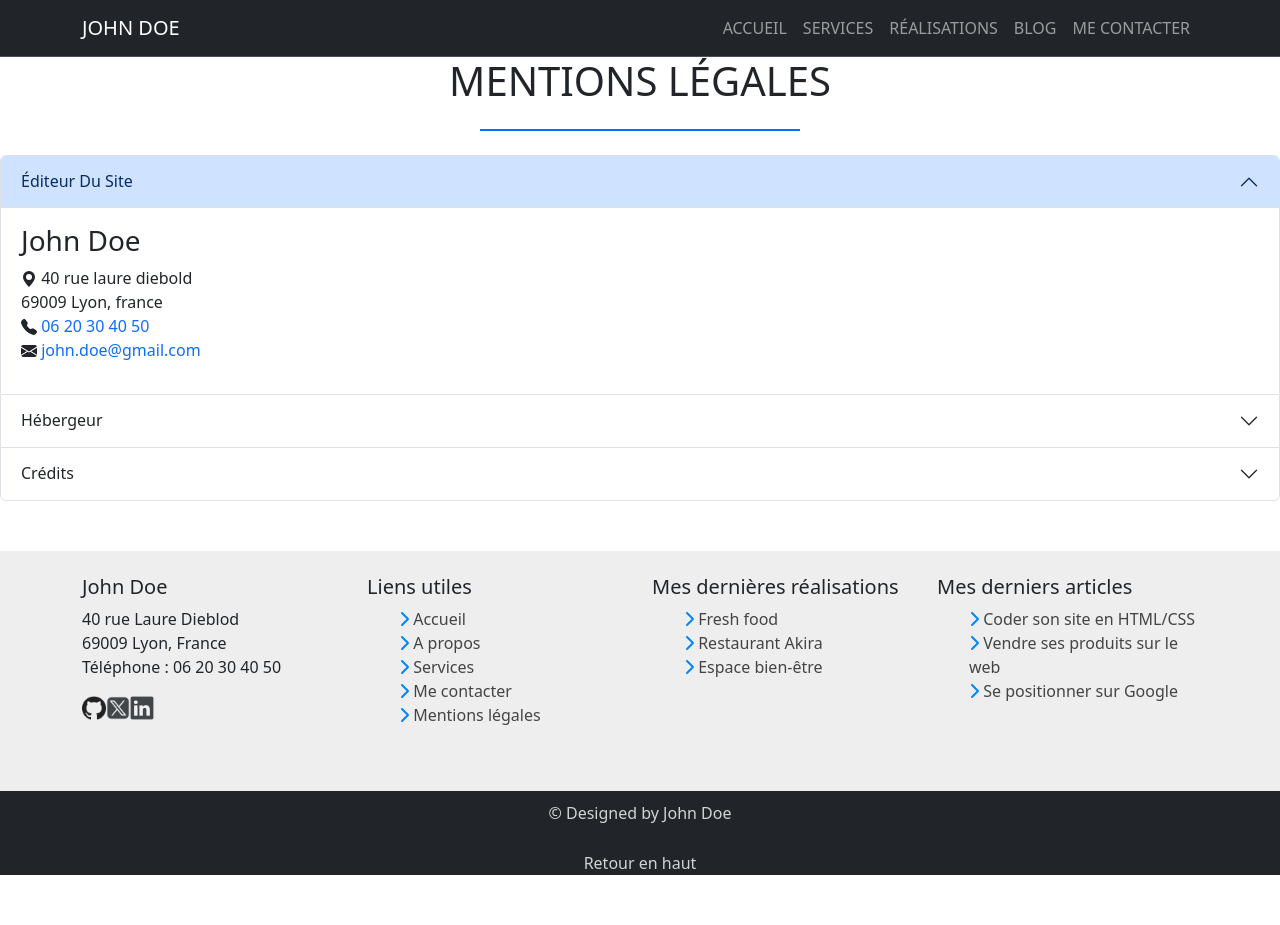
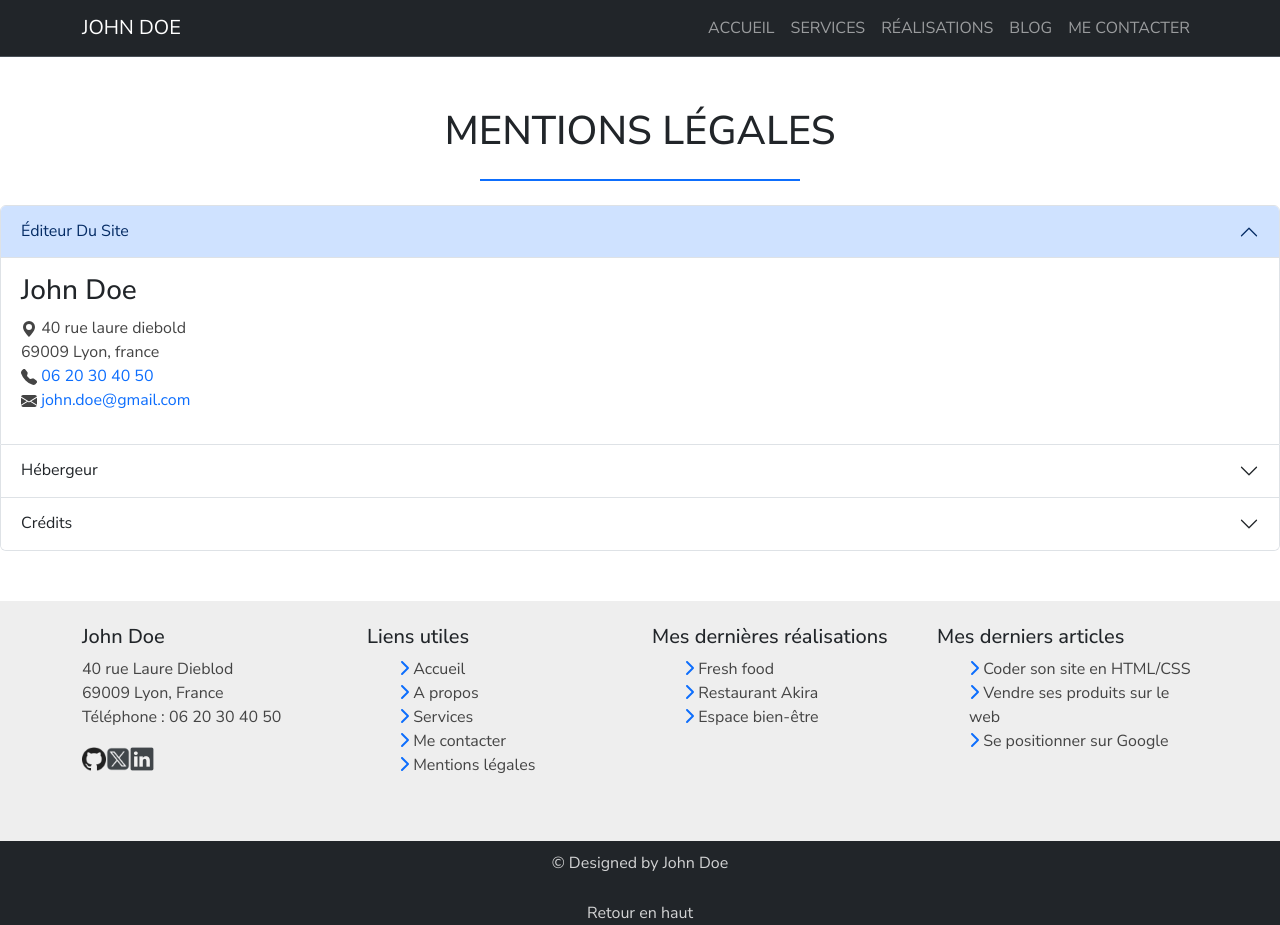
Before and after one commit to Papinte/cv-react, a React (Create React App) app: page /Mention in a window 1280 px wide. Before the commit the page ends 875 px from the top, so only its background shows below. Built offline with nearby package versions, Linux system fonts and the light colour scheme.

Commit message:
finition

```diff
--- a/src/index.css
+++ b/src/index.css
@@ -6,7 +6,20 @@ body {
   font-family: 'Nunito Sans', sans-serif;
   background-color: #EEE;
 }
-
 code {
   font-family: 'Nunito Sans', sans-serif;
 }
+h1, h2, h3, h4, h5, h6{
+  font-family: 'Nunito Sans', sans-serif;
+  font-weight: 600;
+  color: #1e1e1e;
+}
+strong{
+  font-family: 'Nunito Sans', sans-serif;
+  color: #000000;
+}
+li, p, a, address{
+  font-family: 'Nunito Sans', sans-serif;
+  font-weight: 400;
+  color: #444;
+}
--- a/src/pages/Footer/Footer.jsx
+++ b/src/pages/Footer/Footer.jsx
@@ -1,8 +1,8 @@
 import "./Footer.css";
 import { NavLink } from "react-router-dom";
 import { useEffect } from "react";
-import { FontAwesomeIcon } from '@fortawesome/react-fontawesome';
-import { faChevronRight } from '@fortawesome/free-solid-svg-icons';
+import { FontAwesomeIcon } from "@fortawesome/react-fontawesome";
+import { faChevronRight } from "@fortawesome/free-solid-svg-icons";
 
 const Footer = () => {
   useEffect(() => {
@@ -73,27 +73,47 @@ const Footer = () => {
             <ul>
               <li>
                 <NavLink className="link-style" to="/">
-                <FontAwesomeIcon icon={faChevronRight} style={{color: "#0084ff",}} /> Accueil
+                  <FontAwesomeIcon
+                    icon={faChevronRight}
+                    style={{ color: "#0d6efd" }}
+                  />{" "}
+                  Accueil
                 </NavLink>
               </li>
               <li>
                 <NavLink className="link-style" to="#about">
-                <FontAwesomeIcon icon={faChevronRight} style={{color: "#0084ff",}} /> A propos
+                  <FontAwesomeIcon
+                    icon={faChevronRight}
+                    style={{ color: "#0d6efd" }}
+                  />{" "}
+                  A propos
                 </NavLink>
               </li>
               <li>
                 <NavLink className="link-style" to="/Service">
-                <FontAwesomeIcon icon={faChevronRight} style={{color: "#0084ff",}} /> Services
+                  <FontAwesomeIcon
+                    icon={faChevronRight}
+                    style={{ color: "#0d6efd" }}
+                  />{" "}
+                  Services
                 </NavLink>
               </li>
               <li>
                 <NavLink className="link-style" to="/Contact">
-                <FontAwesomeIcon icon={faChevronRight} style={{color: "#0084ff",}} /> Me contacter
+                  <FontAwesomeIcon
+                    icon={faChevronRight}
+                    style={{ color: "#0d6efd" }}
+                  />{" "}
+                  Me contacter
                 </NavLink>
               </li>
               <li>
                 <NavLink className="link-style" to="/Mention">
-                <FontAwesomeIcon icon={faChevronRight} style={{color: "#0084ff",}} /> Mentions légales
+                  <FontAwesomeIcon
+                    icon={faChevronRight}
+                    style={{ color: "#0d6efd" }}
+                  />{" "}
+                  Mentions légales
                 </NavLink>
               </li>
             </ul>
@@ -103,17 +123,29 @@ const Footer = () => {
             <ul>
               <li>
                 <NavLink className="link-style" to="/Realisation">
-                <FontAwesomeIcon icon={faChevronRight} style={{color: "#0084ff",}} /> Fresh food
+                  <FontAwesomeIcon
+                    icon={faChevronRight}
+                    style={{ color: "#0d6efd" }}
+                  />{" "}
+                  Fresh food
                 </NavLink>
               </li>
               <li>
                 <NavLink className="link-style" to="/Realisation">
-                <FontAwesomeIcon icon={faChevronRight} style={{color: "#0084ff",}} /> Restaurant Akira
+                  <FontAwesomeIcon
+                    icon={faChevronRight}
+                    style={{ color: "#0d6efd" }}
+                  />{" "}
+                  Restaurant Akira
                 </NavLink>
               </li>
               <li>
                 <NavLink className="link-style" to="/Realisation">
-                <FontAwesomeIcon icon={faChevronRight} style={{color: "#0084ff",}} /> Espace bien-être
+                  <FontAwesomeIcon
+                    icon={faChevronRight}
+                    style={{ color: "#0d6efd" }}
+                  />{" "}
+                  Espace bien-être
                 </NavLink>
               </li>
             </ul>
@@ -123,18 +155,29 @@ const Footer = () => {
             <ul>
               <li>
                 <NavLink className="link-style" to="/Blog">
-                <FontAwesomeIcon icon={faChevronRight} style={{color: "#0084ff",}} /> Coder son site en HTML/CSS
+                  <FontAwesomeIcon
+                    icon={faChevronRight}
+                    style={{ color: "#0d6efd" }}
+                  />{" "}
+                  Coder son site en HTML/CSS
                 </NavLink>
               </li>
               <li>
                 <NavLink className="link-style" to="/Blog">
-                <FontAwesomeIcon icon={faChevronRight} style={{color: "#0084ff",}} /> Vendre ses produits sur le
-                  web
+                  <FontAwesomeIcon
+                    icon={faChevronRight}
+                    style={{ color: "#0d6efd" }}
+                  />{" "}
+                  Vendre ses produits sur le web
                 </NavLink>
               </li>
               <li>
                 <NavLink className="link-style" to="/Blog">
-                <FontAwesomeIcon icon={faChevronRight} style={{color: "#0084ff",}} /> Se positionner sur Google
+                  <FontAwesomeIcon
+                    icon={faChevronRight}
+                    style={{ color: "#0d6efd" }}
+                  />{" "}
+                  Se positionner sur Google
                 </NavLink>
               </li>
             </ul>
@@ -143,7 +186,9 @@ const Footer = () => {
       </div>
       <div className="card-footer bg-dark text-body-secondary">
         <p className="copyright text-center">© Designed by John Doe</p>
-        <a href="#top" className="button-back">Retour en haut</a>
+        <a href="#top" className="button-back">
+          Retour en haut
+        </a>
       </div>
     </footer>
   );
--- /dev/null
+++ b/src/pages/header/Header.css
@@ -0,0 +1,3 @@
+.header-text{
+    margin-top: 50px;
+}
--- a/src/pages/home/Home.jsx
+++ b/src/pages/home/Home.jsx
@@ -1,8 +1,9 @@
+import "../../index.css";
 import "./Home.css";
 
 const Home = () => {
   return (
-    <div>
+    <body>
       <picture>
         <source media="(min-width: 1200px)" srcSet="/images/Home/hero-bg.jpg" />
         <source
@@ -127,7 +128,7 @@ const Home = () => {
           </div>
         </div>
       </div>
-    </div>
+    </body>
   );
 };
 
--- /dev/null
+++ b/src/pages/mention/Mention.css
@@ -0,0 +1,3 @@
+.mention{
+    margin-top: 50px;
+}
--- a/src/pages/mention/Mention.jsx
+++ b/src/pages/mention/Mention.jsx
@@ -1,8 +1,11 @@
+import "../../index.css";
+import "../mention/Mention.css";
+
 const Mention = () => {
   return (
-    <div>
+    <body>
       <div>
-        <h1 className="text-uppercase text-center">mentions légales</h1>
+        <h1 className="mention text-uppercase text-center">mentions légales</h1>
         <hr className="my-4 border-primary border-2 w-25 mx-auto opacity-100" />
       </div>
       <div class="accordion" id="accordionPanelsStayOpenExample">
@@ -51,7 +54,8 @@ const Mention = () => {
                     d="M1.885.511a1.745 1.745 0 0 1 2.61.163L6.29 2.98c.329.423.445.974.315 1.494l-.547 2.19a.68.68 0 0 0 .178.643l2.457 2.457a.68.68 0 0 0 .644.178l2.189-.547a1.75 1.75 0 0 1 1.494.315l2.306 1.794c.829.645.905 1.87.163 2.611l-1.034 1.034c-.74.74-1.846 1.065-2.877.702a18.6 18.6 0 0 1-7.01-4.42 18.6 18.6 0 0 1-4.42-7.009c-.362-1.03-.037-2.137.703-2.877z"
                   />
                 </svg>{" "}
-                <span class="text-primary">06 20 30 40 50</span><br />
+                <span class="text-primary">06 20 30 40 50</span>
+                <br />
                 <svg
                   xmlns="http://www.w3.org/2000/svg"
                   width="16"
@@ -62,7 +66,8 @@ const Mention = () => {
                 >
                   <path d="M.05 3.555A2 2 0 0 1 2 2h12a2 2 0 0 1 1.95 1.555L8 8.414zM0 4.697v7.104l5.803-3.558zM6.761 8.83l-6.57 4.027A2 2 0 0 0 2 14h12a2 2 0 0 0 1.808-1.144l-6.57-4.027L8 9.586zm3.436-.586L16 11.801V4.697z" />
                 </svg>{" "}
-                <span class="text-primary">john.doe@gmail.com</span><br />
+                <span class="text-primary">john.doe@gmail.com</span>
+                <br />
               </address>
             </div>
           </div>
@@ -98,7 +103,8 @@ const Mention = () => {
                   viewBox="0 0 16 16"
                 >
                   <path d="M0 8a8 8 0 1 1 16 0A8 8 0 0 1 0 8m7.5-6.923c-.67.204-1.335.82-1.887 1.855A8 8 0 0 0 5.145 4H7.5zM4.09 4a9.3 9.3 0 0 1 .64-1.539 7 7 0 0 1 .597-.933A7.03 7.03 0 0 0 2.255 4zm-.582 3.5c.03-.877.138-1.718.312-2.5H1.674a7 7 0 0 0-.656 2.5zM4.847 5a12.5 12.5 0 0 0-.338 2.5H7.5V5zM8.5 5v2.5h2.99a12.5 12.5 0 0 0-.337-2.5zM4.51 8.5a12.5 12.5 0 0 0 .337 2.5H7.5V8.5zm3.99 0V11h2.653c.187-.765.306-1.608.338-2.5zM5.145 12q.208.58.468 1.068c.552 1.035 1.218 1.65 1.887 1.855V12zm.182 2.472a7 7 0 0 1-.597-.933A9.3 9.3 0 0 1 4.09 12H2.255a7 7 0 0 0 3.072 2.472M3.82 11a13.7 13.7 0 0 1-.312-2.5h-2.49c.062.89.291 1.733.656 2.5zm6.853 3.472A7 7 0 0 0 13.745 12H11.91a9.3 9.3 0 0 1-.64 1.539 7 7 0 0 1-.597.933M8.5 12v2.923c.67-.204 1.335-.82 1.887-1.855q.26-.487.468-1.068zm3.68-1h2.146c.365-.767.594-1.61.656-2.5h-2.49a13.7 13.7 0 0 1-.312 2.5m2.802-3.5a7 7 0 0 0-.656-2.5H12.18c.174.782.282 1.623.312 2.5zM11.27 2.461c.247.464.462.98.64 1.539h1.835a7 7 0 0 0-3.072-2.472c.218.284.418.598.597.933M10.855 4a8 8 0 0 0-.468-1.068C9.835 1.897 9.17 1.282 8.5 1.077V4z" />
-                </svg> <span class="text-primary">www.alwaysdata.com</span>
+                </svg>{" "}
+                <span class="text-primary">www.alwaysdata.com</span>
               </address>
             </div>
           </div>
@@ -121,13 +127,16 @@ const Mention = () => {
             class="accordion-collapse collapse"
           >
             <div class="accordion-body">
-                <p>Site développé par John Doe , étudiant du CEF</p>
-                <p>Les images libres de droit sont issues du site <span class="text-primary">Pixabay</span>.</p>
+              <p>Site développé par John Doe , étudiant du CEF</p>
+              <p>
+                Les images libres de droit sont issues du site{" "}
+                <span class="text-primary">Pixabay</span>.
+              </p>
             </div>
           </div>
         </div>
       </div>
-    </div>
+    </body>
   );
 };
 
--- a/src/pages/realisation/Realisation.jsx
+++ b/src/pages/realisation/Realisation.jsx
@@ -1,9 +1,10 @@
+import "../../index.css";
 import Header from "../header/Header";
 import { Link } from "react-router-dom";
 
 const Realisation = () => {
   return (
-    <div>
+    <div className="total">
       <Header
         title="Portfolio"
         subtitle="Voici quelques-unes de mes réalisations"
```
Also changed, not shown: src/pages/Contact/Contact.jsx (+38 -24 lines), src/pages/blog/Blog.jsx (+20 -15 lines), src/pages/header/Header.jsx (+5 -6 lines), src/pages/service/Service.jsx (+5 -7 lines). Lines whose indentation alone changed are shown as unchanged.
